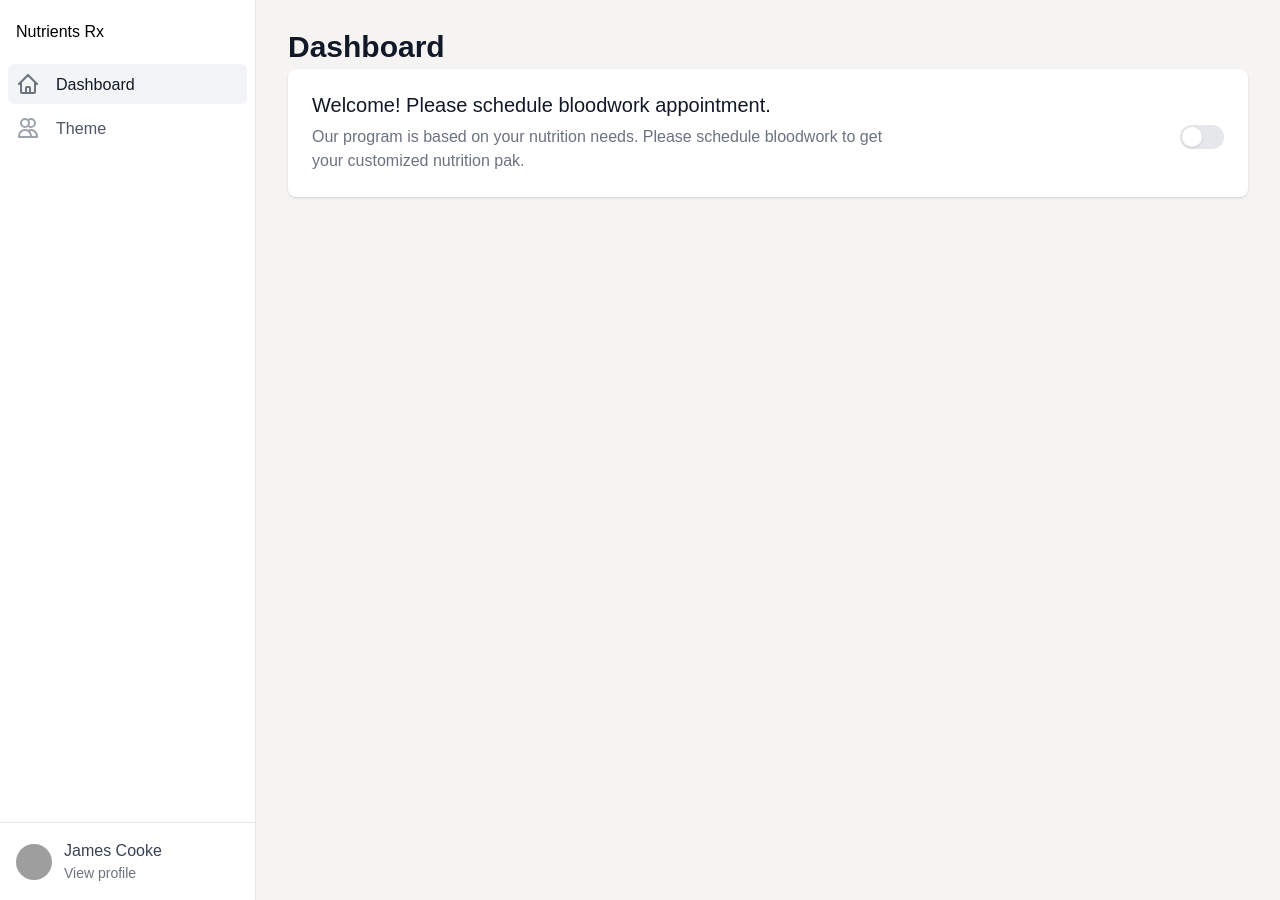
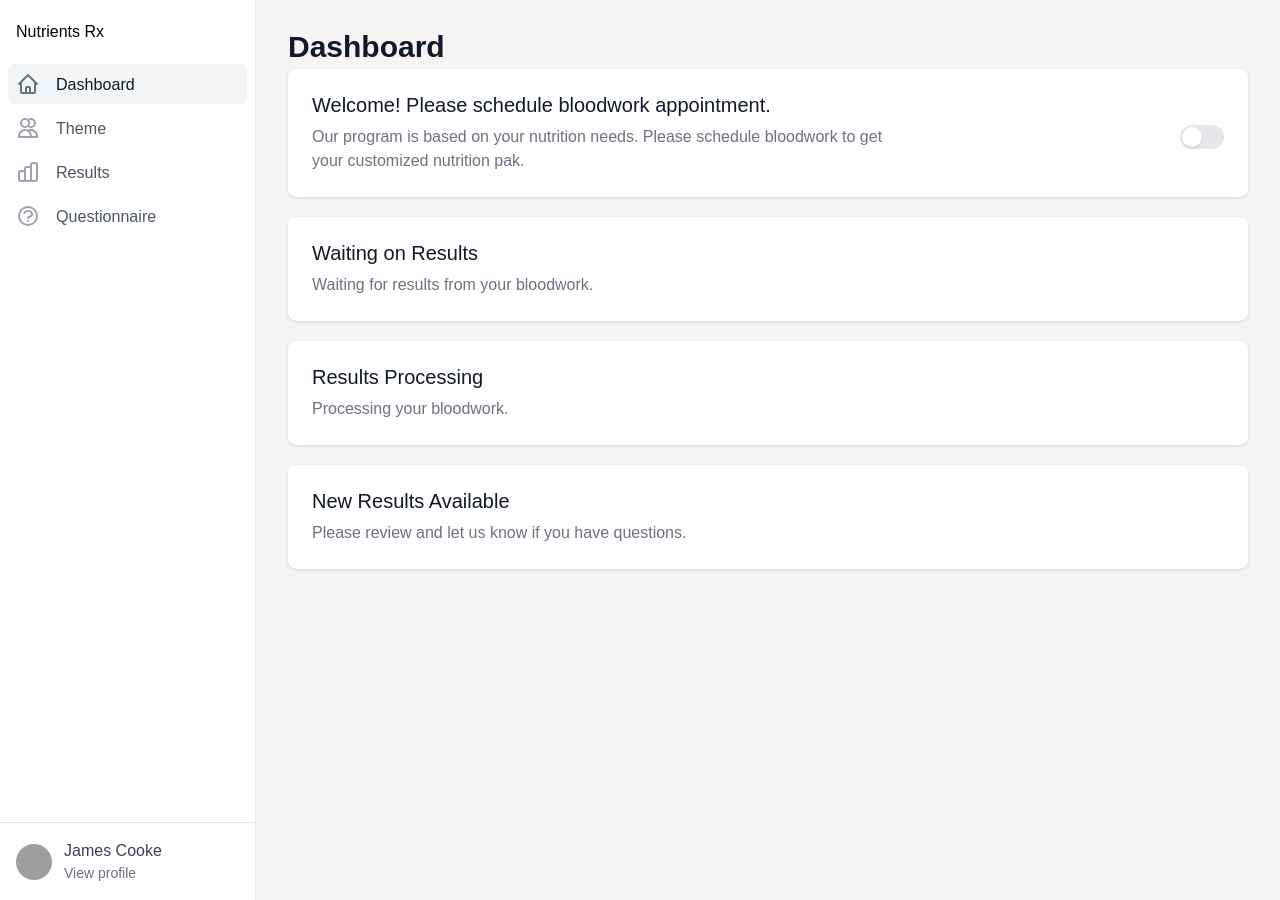
Before and after one commit to kristenzirkler/ohs-nrx-jekyll, a Jekyll site: the page built from index.html, in a window 1280 px wide. Built offline with Jekyll 4.4.1, drawn with Linux system fonts in a browser that asks for light colours; nearby versions of some CDN libraries; some web fonts are replaced; grey boxes are pictures that could not be loaded.

Commit message:
Results formatting

```diff
--- a/_config.yml
+++ b/_config.yml
@@ -24,11 +24,32 @@ description:
 baseurl: "/ohs-nrx-jekyll" # the subpath of your site, e.g. /blog
 url: "https://kristenzirkler.github.io" # the base hostname & protocol for your site, e.g. http://example.com
 github_username:  kristenzirkler
+alerts:
+  -
+    id: 1new
+    headline: Welcome! Please schedule bloodwork appointment.
+    text: Our program is based on your nutrition needs. Please schedule bloodwork to get your customized nutrition pak.
+    hasSwitch: true
+  -
+    id: 2waitingresults
+    headline: Waiting on Results
+    text: Waiting for results from your bloodwork.
+    hasSwitch: false
+  -
+    id: 3processing
+    headline: Results Processing
+    text: Processing your bloodwork.
+    hasSwitch: false
+  -
+    id: 4newresults
+    headline: New Results Available
+    text: Please review and let us know if you have questions.
+    hasSwitch: false
 
 # Build settings
 #theme: minima
-plugins:
-  - jekyll-feed
+#plugins:
+#  - jekyll-feed
 
 # Exclude from processing.
 # The following items will not be processed, by default.
--- a/_includes/navigation.html
+++ b/_includes/navigation.html
@@ -18,6 +18,23 @@
   </svg>
   Theme
 </a>
+
+<a href="{{ site.baseurl }}/results.html" class="{% if page.nav == "results" %}bg-gray-100 text-gray-900{% else %}text-gray-600 hover:bg-gray-50 hover:text-gray-900{% endif %} group flex items-center px-2 py-2 text-base font-medium rounded-md">
+  <!-- Heroicon name: outline/chart-bar -->
+  <svg class="{% if page.nav == "results" %}text-gray-500{% else %}text-gray-400 group-hover:text-gray-500{% endif %} mr-4 flex-shrink-0 h-6 w-6" xmlns="http://www.w3.org/2000/svg" fill="none" viewBox="0 0 24 24" stroke="currentColor" aria-hidden="true">
+    <path stroke-linecap="round" stroke-linejoin="round" stroke-width="2" d="M9 19v-6a2 2 0 00-2-2H5a2 2 0 00-2 2v6a2 2 0 002 2h2a2 2 0 002-2zm0 0V9a2 2 0 012-2h2a2 2 0 012 2v10m-6 0a2 2 0 002 2h2a2 2 0 002-2m0 0V5a2 2 0 012-2h2a2 2 0 012 2v14a2 2 0 01-2 2h-2a2 2 0 01-2-2z" />
+  </svg>
+  Results
+</a>
+
+<a href="{{ site.baseurl }}/questionnaire.html" class="{% if page.nav == "questionnaire" %}bg-gray-100 text-gray-900{% else %}text-gray-600 hover:bg-gray-50 hover:text-gray-900{% endif %} group flex items-center px-2 py-2 text-base font-medium rounded-md">
+  <!-- Heroicon name: outline/question-mark-circle -->
+  <svg class="{% if page.nav == "questionnaire" %}text-gray-500{% else %}text-gray-400 group-hover:text-gray-500{% endif %} mr-4 flex-shrink-0 h-6 w-6" xmlns="http://www.w3.org/2000/svg" fill="none" viewBox="0 0 24 24" stroke="currentColor" stroke-width="2" aria-hidden="true">
+    <path stroke-linecap="round" stroke-linejoin="round" d="M8.228 9c.549-1.165 2.03-2 3.772-2 2.21 0 4 1.343 4 3 0 1.4-1.278 2.575-3.006 2.907-.542.104-.994.54-.994 1.093m0 3h.01M21 12a9 9 0 11-18 0 9 9 0 0118 0z" />
+  </svg>
+  Questionnaire
+</a>
+
 {% comment %}
 <a href="#" class="text-gray-600 hover:bg-gray-50 hover:text-gray-900 group flex items-center px-2 py-2 text-base font-medium rounded-md">
   <!-- Heroicon name: outline/folder -->
@@ -43,11 +60,4 @@
   Documents
 </a>
 
-<a href="#" class="text-gray-600 hover:bg-gray-50 hover:text-gray-900 group flex items-center px-2 py-2 text-base font-medium rounded-md">
-  <!-- Heroicon name: outline/chart-bar -->
-  <svg class="text-gray-400 group-hover:text-gray-500 mr-4 flex-shrink-0 h-6 w-6" xmlns="http://www.w3.org/2000/svg" fill="none" viewBox="0 0 24 24" stroke="currentColor" aria-hidden="true">
-    <path stroke-linecap="round" stroke-linejoin="round" stroke-width="2" d="M9 19v-6a2 2 0 00-2-2H5a2 2 0 00-2 2v6a2 2 0 002 2h2a2 2 0 002-2zm0 0V9a2 2 0 012-2h2a2 2 0 012 2v10m-6 0a2 2 0 002 2h2a2 2 0 002-2m0 0V5a2 2 0 012-2h2a2 2 0 012 2v14a2 2 0 01-2 2h-2a2 2 0 01-2-2z" />
-  </svg>
-  Reports
-</a>
 {% endcomment %}
--- a/_layouts/default.html
+++ b/_layouts/default.html
@@ -5,7 +5,8 @@
 <meta charset="utf-8">
 <title>{{ page.title }} - {{ site.title }}</title>
 <link rel="stylesheet" href="https://use.typekit.net/ato5yse.css">
-<script src="https://cdn.tailwindcss.com"></script>
+<script src="https://cdn.tailwindcss.com?plugins=forms"></script>
+<!-- do i need these? ,typography,aspect-ratio,line-clamp -->
 <script>
 /* OHS THEME ------------------------------------------------------ */
 tailwind.config = {
--- a/index.html
+++ b/index.html
@@ -3,13 +3,15 @@ layout: default
 nav: dashboard
 title: "Dashboard"
 ---
-<div class="bg-white shadow sm:rounded-lg">
+{% for alert in site.alerts %}
+<div class="bg-white shadow rounded-lg mb-5">
   <div class="px-4 py-5 sm:p-6">
-    <h3 class="text-lg leading-6 font-medium text-gray-900" id="renew-subscription-label">Welcome! Please schedule bloodwork appointment.</h3>
+    <h3 class="text-lg leading-6 font-medium text-gray-900" id="renew-subscription-label">{{ alert.headline }}</h3>
     <div class="mt-2 sm:flex sm:items-start sm:justify-between">
       <div class="max-w-xl text-sm text-gray-500">
-        <p id="renew-subscription-description">Our program is based on your nutrition needs. Please schedule bloodwork to get your customized nutrition pak.</p>
+        <p>{{ alert.text }}</p>
       </div>
+      {% if alert.hasSwitch %}
       <div class="mt-5 sm:mt-0 sm:ml-6 sm:flex-shrink-0 sm:flex sm:items-center">
         <!-- Enabled: "bg-indigo-600", Not Enabled: "bg-gray-200" -->
         <button type="button" class="bg-gray-200 relative inline-flex flex-shrink-0 h-6 w-11 border-2 border-transparent rounded-full cursor-pointer transition-colors ease-in-out duration-200 focus:outline-none focus:ring-2 focus:ring-offset-2 focus:ring-indigo-500" role="switch" aria-checked="false" aria-labelledby="renew-subscription-label" aria-describedby="renew-subscription-description">
@@ -17,6 +19,8 @@ title: "Dashboard"
           <span aria-hidden="true" class="translate-x-0 inline-block h-5 w-5 rounded-full bg-white shadow transform ring-0 transition ease-in-out duration-200"></span>
         </button>
       </div>
+      {% endif %}
     </div>
   </div>
 </div>
+{% endfor %}
```
Also changed, not shown: other parts of _layouts/default.html (+1 -0 lines), Gemfile (+4 -4 lines), results.html (added, +347 -0 lines), theme.html (+7 -1 lines), Gemfile.lock.
